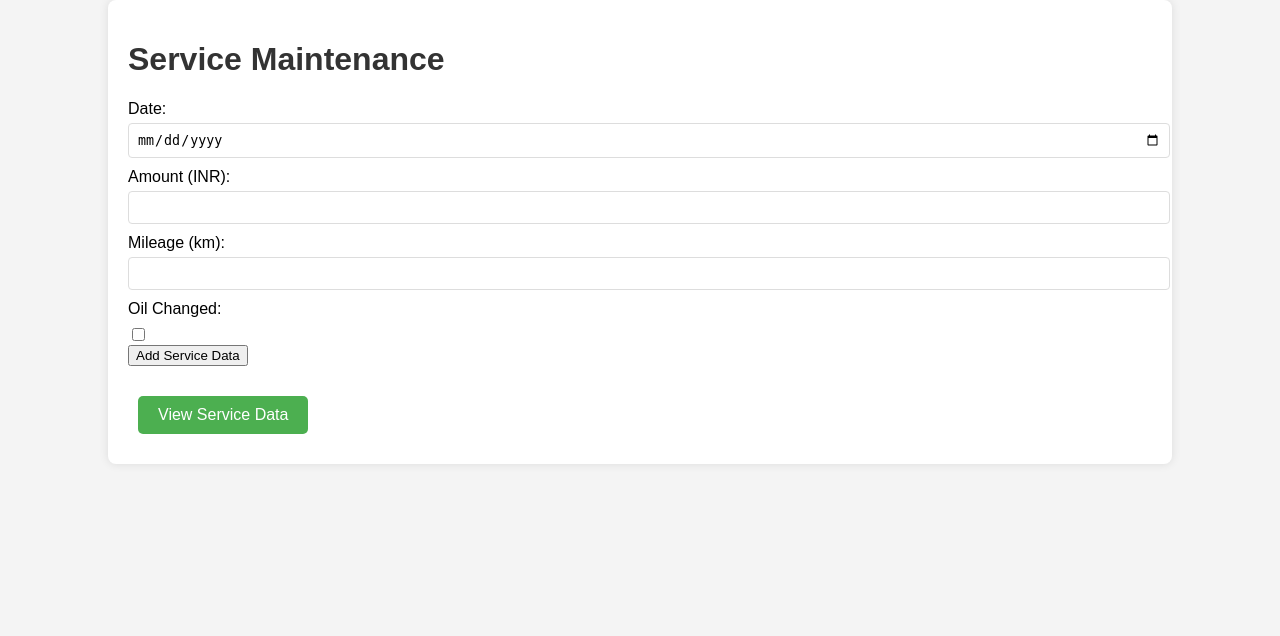
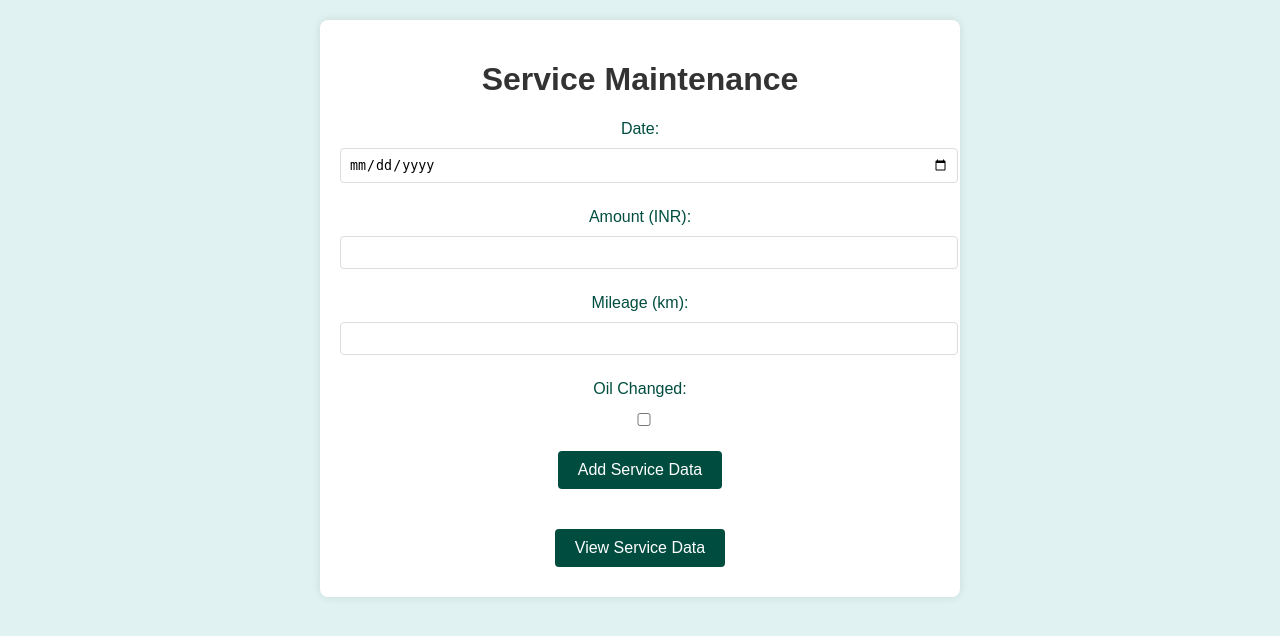
Before and after one commit to ksuresh21/bike-management, a Flask app: page /service in a window 1280 px wide. Shown: the top 636 px of the page. Run offline with Flask 3, Linux system fonts and the light colour scheme.

Commit message:
features 0.2

```diff
--- a/app/__init__.py
+++ b/app/__init__.py
@@ -3,6 +3,8 @@ from .routes import main
 
 def create_app():
     app = Flask(__name__)
+    app.config['SECRET_KEY'] = 'Ss@9035933616@sS'  # Replace with your own secure key
+
 
     # Register blueprints
     app.register_blueprint(main)
--- a/app/routes.py
+++ b/app/routes.py
@@ -1,9 +1,12 @@
-from flask import Blueprint, render_template, request
+from flask import Blueprint, render_template, request, redirect, url_for
+from flask import flash
+from datetime import datetime
 import pandas as pd
 import os
 
 main = Blueprint('main', __name__)
 
+# Define the directory and Excel file path
 DATA_DIR = os.path.join(os.getcwd(), 'data')
 EXCEL_FILE = os.path.join(DATA_DIR, "bike_data.xlsx")
 
@@ -11,22 +14,43 @@ EXCEL_FILE = os.path.join(DATA_DIR, "bike_data.xlsx")
 def home():
     return render_template('index.html')
 
+# @main.route('/petrol', methods=['GET', 'POST'])
+# def petrol():
+#     if request.method == 'POST':
+#         # Handle form submission for petrol data
+#         petrol_price = request.form['petrol_price']
+#         liters = request.form['liters']
+#         kilometers = request.form['kilometers']
+#         new_data = pd.DataFrame({
+#             'Petrol Price': [petrol_price],
+#             'Liters': [liters],
+#             'Kilometers': [kilometers]
+#         })
+#         if not os.path.exists(DATA_DIR):
+#             os.makedirs(DATA_DIR)
+#         if not os.path.exists(EXCEL_FILE):
+#             new_data.to_excel(EXCEL_FILE, index=False)
+#         else:
+#             existing_data = pd.read_excel(EXCEL_FILE)
+#             updated_data = pd.concat([existing_data, new_data], ignore_index=True)
+#             updated_data.to_excel(EXCEL_FILE, index=False)
+#         return redirect(url_for('main.view_petrol'))
+#     return render_template('petrol.html')
+
 @main.route('/petrol', methods=['GET', 'POST'])
 def petrol():
     if request.method == 'POST':
-        petrol_price = request.form['petrol_price']
+        date = request.form['date']
+        mileage = request.form['mileage']
+        petrol_price = request.form['petrol_price']  # Ensure this matches the name in the HTML form
         liters = request.form['liters']
-        kilometers = request.form['kilometers']
-
         new_data = pd.DataFrame({
             'Petrol Price': [petrol_price],
             'Liters': [liters],
-            'Kilometers': [kilometers]
+            'Kilometers': [mileage]
         })
-
         if not os.path.exists(DATA_DIR):
             os.makedirs(DATA_DIR)
-
         if not os.path.exists(EXCEL_FILE):
             new_data.to_excel(EXCEL_FILE, index=False)
         else:
@@ -34,18 +58,50 @@ def petrol():
             updated_data = pd.concat([existing_data, new_data], ignore_index=True)
             updated_data.to_excel(EXCEL_FILE, index=False)
 
-        return "Data added successfully"
-    return render_template('petrol.html')
+        flash('Petrol data added successfully!')
+        return redirect(url_for('main.petrol'))
+
+    return render_template('petrol.html', current_date=datetime.now().strftime('%Y-%m-%d'))
+
+@main.route('/view_petrol')
+def view_petrol():
+    # Load petrol data and render view_petrol.html
+    if os.path.exists(EXCEL_FILE):
+        data = pd.read_excel(EXCEL_FILE)
+    else:
+        data = pd.DataFrame(columns=['Petrol Price', 'Liters', 'Kilometers'])
+    return render_template('view_petrol.html', data=data)
 
 @main.route('/service', methods=['GET', 'POST'])
 def service():
     if request.method == 'POST':
+        # Handle form submission for service data
         service_date = request.form['service_date']
+        mileage = request.form['mileage']
         amount_paid = request.form['amount_paid']
-        mileage = request.form['mileage']
-        oil_changed = request.form.get('oil_changed', 'No')
+        oil_changed = request.form['oil_changed']
+        new_data = pd.DataFrame({
+            'Service Date': [service_date],
+            'Mileage': [mileage],
+            'Amount Paid': [amount_paid],
+            'Oil Changed': [oil_changed]
+        })
+        if not os.path.exists(DATA_DIR):
+            os.makedirs(DATA_DIR)
+        if not os.path.exists(EXCEL_FILE):
+            new_data.to_excel(EXCEL_FILE, index=False)
+        else:
+            existing_data = pd.read_excel(EXCEL_FILE)
+            updated_data = pd.concat([existing_data, new_data], ignore_index=True)
+            updated_data.to_excel(EXCEL_FILE, index=False)
+        return redirect(url_for('main.view_service'))
+    return render_template('service.html')
 
-        # Your logic to save the service data goes here
-        # For now, we'll just return a success message
-        return f"Service data saved: Date={service_date}, Amount={amount_paid}, Mileage={mileage}, Oil Changed={oil_changed}"
-    return render_template('service.html')
+@main.route('/view_service')
+def view_service():
+    # Load service data and render view_service.html
+    if os.path.exists(EXCEL_FILE):
+        data = pd.read_excel(EXCEL_FILE)
+    else:
+        data = pd.DataFrame(columns=['Service Date', 'Mileage', 'Amount Paid', 'Oil Changed'])
+    return render_template('view_service.html', data=data)
--- a/app/templates/service.html
+++ b/app/templates/service.html
@@ -5,10 +5,65 @@
     <meta name="viewport" content="width=device-width, initial-scale=1.0">
     <title>Service Maintenance</title>
     <link rel="stylesheet" href="{{ url_for('static', filename='style.css') }}">
-
-</head> <body> <div class="container"> <h1>Service Maintenance</h1> <form action="{{ url_for('add_service') }}" method="post">
-     <label for="date">Date:</label> <input type="date" id="date" name="date" required><br> <label for="amount">Amount (INR):</label>
-     <input type="number" id="amount" name="amount" step="0.01" required><br> <label for="mileage">Mileage (km):</label>
-     <input type="number" id="mileage" name="mileage" step="0.01" required><br> <label for="oil_changed">Oil Changed:</label>
-     <input type="checkbox" id="oil_changed" name="oil_changed"><br> <button type="submit">Add Service Data</button> </form>
-      <a href="{{ url_for('view_service') }}" class="button">View Service Data</a> </div> </body> </html>
+    <style>
+        body {
+            background-color: #e0f2f1; /* Light green background */
+            color: #004d40; /* Dark green text */
+            font-family: Arial, sans-serif;
+            text-align: center;
+            padding: 20px;
+        }
+        .container {
+            max-width: 600px;
+            margin: 0 auto;
+            padding: 20px;
+            background: #ffffff;
+            border-radius: 8px;
+            box-shadow: 0 0 10px rgba(0, 0, 0, 0.1);
+        }
+        form label {
+            display: block;
+            margin: 10px 0 5px;
+        }
+        form input {
+            width: 100%;
+            padding: 10px;
+            margin-bottom: 15px;
+            border: 1px solid #ccc;
+            border-radius: 4px;
+        }
+        .button {
+            display: inline-block;
+            padding: 10px 20px;
+            margin: 10px 5px;
+            font-size: 16px;
+            color: #ffffff;
+            background-color: #004d40; /* Dark green */
+            border: none;
+            border-radius: 4px;
+            text-decoration: none;
+            cursor: pointer;
+        }
+        .button:hover {
+            background-color: #00332b; /* Darker green on hover */
+        }
+    </style>
+</head>
+<body>
+    <div class="container">
+        <h1>Service Maintenance</h1>
+        <form action="{{ url_for('main.service') }}" method="post">
+            <label for="date">Date:</label>
+            <input type="date" id="date" name="date" required><br>
+            <label for="amount">Amount (INR):</label>
+            <input type="number" id="amount" name="amount" step="0.01" required><br>
+            <label for="mileage">Mileage (km):</label>
+            <input type="number" id="mileage" name="mileage" step="0.01" required><br>
+            <label for="oil_changed">Oil Changed:</label>
+            <input type="checkbox" id="oil_changed" name="oil_changed"><br>
+            <button type="submit" class="button">Add Service Data</button>
+        </form>
+        <a href="{{ url_for('main.view_service') }}" class="button">View Service Data</a>
+    </div>
+</body>
+</html>
```
Also changed, not shown: app/templates/petrol.html (+55 -5 lines), 2 other files.
